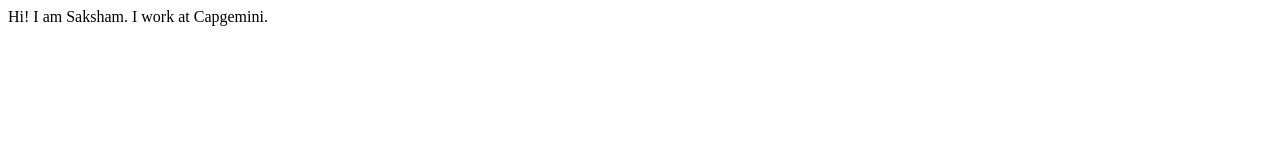
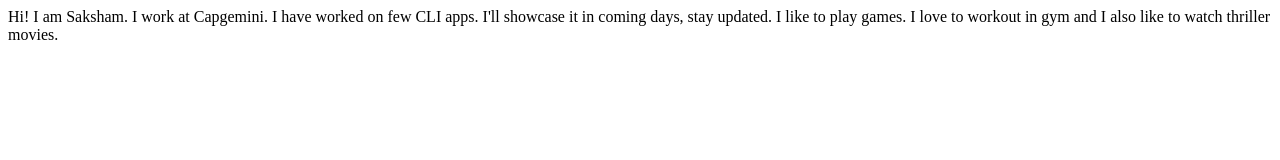
Before and after one commit to saks1209am/Saksham-Agarwal-Site, a plain HTML site: page index.html in a window 1280 px wide. Drawn offline with Linux system fonts and the light colour scheme.

Commit message:
update: interests

```diff
--- a/index.html
+++ b/index.html
@@ -9,5 +9,9 @@
 <body>
     Hi! I am Saksham.
     I work at Capgemini.
+
+    I  have worked on few CLI apps. I'll showcase it in coming days, stay updated.
+
+    I like to play games. I love to workout in gym and I also like to watch thriller movies.
 </body>
 </html>
```
